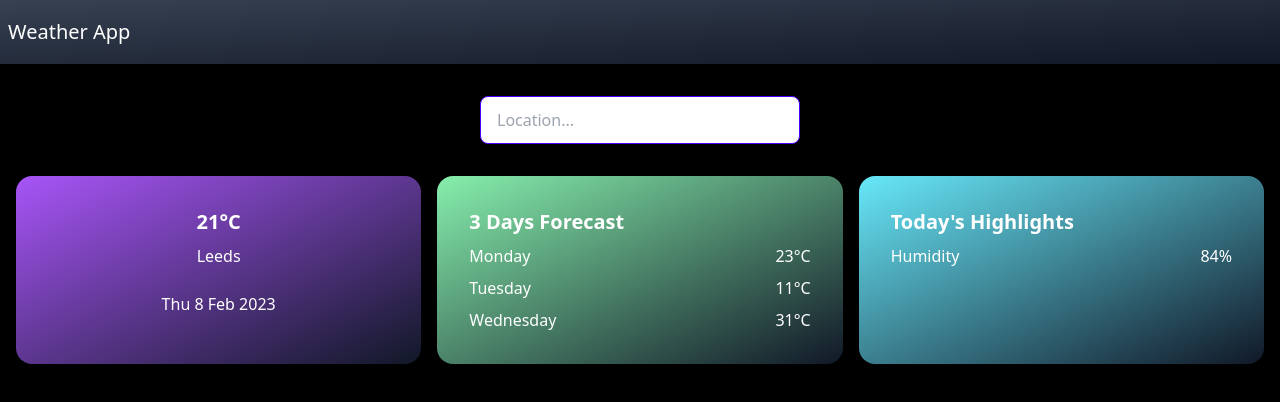
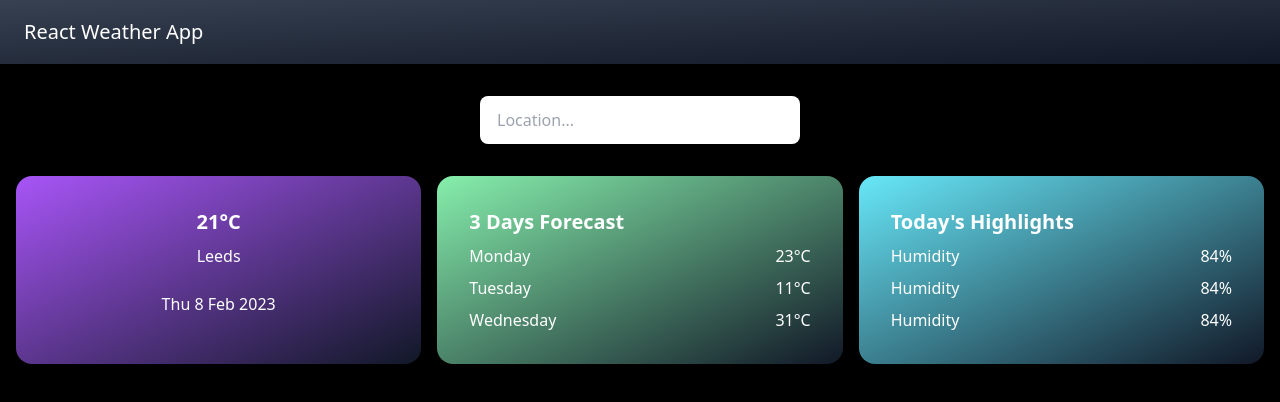
Before and after one commit to njagirdar786/next-weather-app, a Next.js app: page / in a window 1280 px wide. Shown: the top 402 px of the page. Built offline with nearby package versions, Linux system fonts and the light colour scheme.

Commit message:
small changes

```diff
--- a/app/layout.js
+++ b/app/layout.js
@@ -13,7 +13,7 @@ export default function RootLayout({ children }) {
     <html lang="en">
       <body>
         <div className="navbar bg-gradient-to-br from-gray-700 to-gray-900">
-          <h1 className="text-xl">Weather App</h1>
+          <h1 className="text-xl ml-4">React Weather App</h1>
         </div>
         {children}
       </body>
--- a/app/page.js
+++ b/app/page.js
@@ -6,7 +6,7 @@ export default function Home() {
       <input
         type="text"
         placeholder="Location..."
-        className="input input-bordered input-primary w-full max-w-xs mb-8 mt-4"
+        className="input w-full max-w-xs mb-8 mt-4"
       />
 
       <div className="w-full grid grid-cols-1 md:grid-cols-2 lg:grid-cols-3 gap-4">
@@ -43,6 +43,14 @@ export default function Home() {
               <span>Humidity</span>
               <span>84%</span>
             </div>
+            <div className="flex justify-between">
+              <span>Humidity</span>
+              <span>84%</span>
+            </div>
+            <div className="flex justify-between">
+              <span>Humidity</span>
+              <span>84%</span>
+            </div>
           </div>
         </div>
       </div>
```
Also changed, not shown: 1 other file (tests, documents, lock files or other folders).
